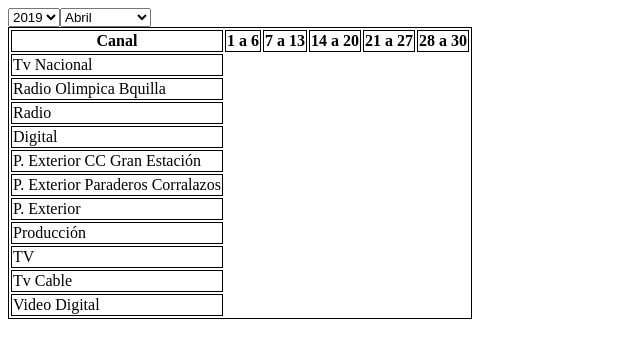
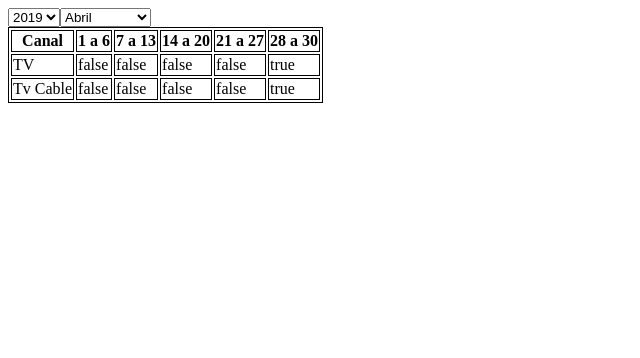
Before and after one commit to ricardovejarano/campaignsTable, an Angular app: page / in a window 1280 px wide. Shown: the top 358 px of the page, without its empty margins (0-640 px from the left). Built offline with nearby package versions, Linux system fonts and the light colour scheme.

Commit message:
Tabla con información de estar o no en campaña

```diff
--- a/src/app/app.component.html
+++ b/src/app/app.component.html
@@ -17,38 +17,9 @@
       <div *ngIf="w.firstDay === w.lastDay">{{w.firstDay}}</div>
     </th>
   </tr>
-  <tr>
-    <td>Tv Nacional</td>
-  </tr>
-  <tr>
-    <td>Radio Olimpica Bquilla</td>
-  </tr>
-  <tr>
-    <td>Radio</td>
-  </tr>
-  <tr>
-    <td>Digital</td>
-  </tr>
-  <tr>
-    <td>P. Exterior CC Gran Estación</td>
-  </tr>
-  <tr>
-    <td>P. Exterior Paraderos Corralazos</td>
-  </tr>
-  <tr>
-    <td>P. Exterior</td>
-  </tr>
-  <tr>
-    <td>Producción</td>
-  </tr>
-  <tr>
-    <td>TV</td>
-  </tr>
-  <tr>
-    <td>Tv Cable</td>
-  </tr>
-  <tr>
-    <td>Video Digital</td>
+  <tr *ngFor="let campaigns of campaignsFill">
+    <td>{{campaigns.channel}}</td>
+    <td *ngFor="let w of firstAndLastDaysArray ; let i = index">{{campaigns.weeks[i]}}</td>
   </tr>
 </table>
 
--- a/src/app/app.component.ts
+++ b/src/app/app.component.ts
@@ -114,7 +114,7 @@ export class AppComponent implements OnInit {
         this.firstAndLastDaysArray.push(tempForArray);
       }
     }
-    // this.objectsInRangeDate(this.totalDaysInsMonth);
+    this.objectsInRangeDate(this.totalDaysInsMonth);
     console.log(this.firstAndLastDaysArray);
   }
 
@@ -144,7 +144,7 @@ export class AppComponent implements OnInit {
   filtterByCampaign() {
     for (let x = 0; x < this.firstAndLastDaysArray.length; x++) {
       const initDate = new Date(this.yearSelected + '-' + this.monthSelected + '-' + this.firstAndLastDaysArray[x].firstDay).getTime();
-      const finishDate = new Date(this.yearSelected + '-' + this.monthSelected + '-' +  this.firstAndLastDaysArray[x].lastDay).getTime();
+      const finishDate = new Date(this.yearSelected + '-' + this.monthSelected + '-' + this.firstAndLastDaysArray[x].lastDay).getTime();
       this.campaignsFill.forEach(obj => {
         const initDate2 = new Date(obj.started_at).getTime();
         const finishDate2 = new Date(obj.finished_at).getTime();
@@ -166,7 +166,6 @@ export class AppComponent implements OnInit {
         }
       }
     }
-
     return isInRange;
   }
 
```
